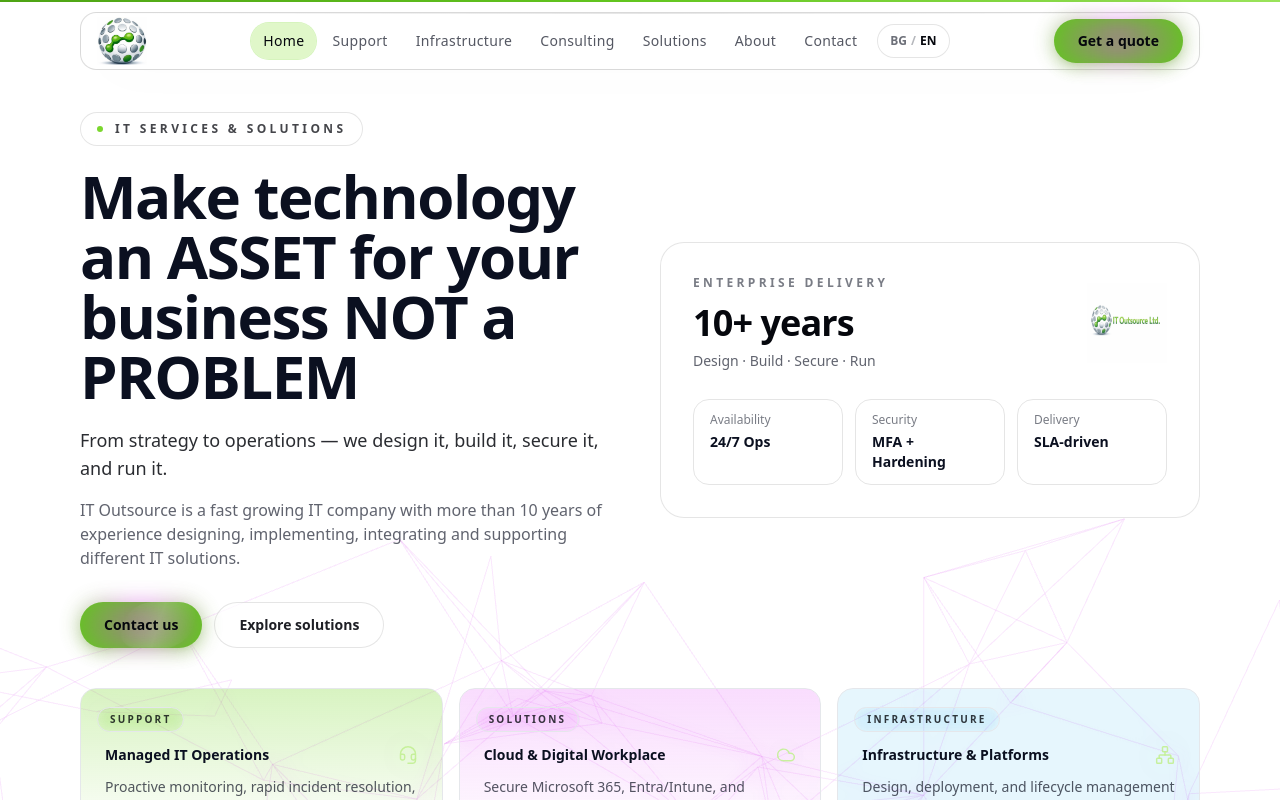
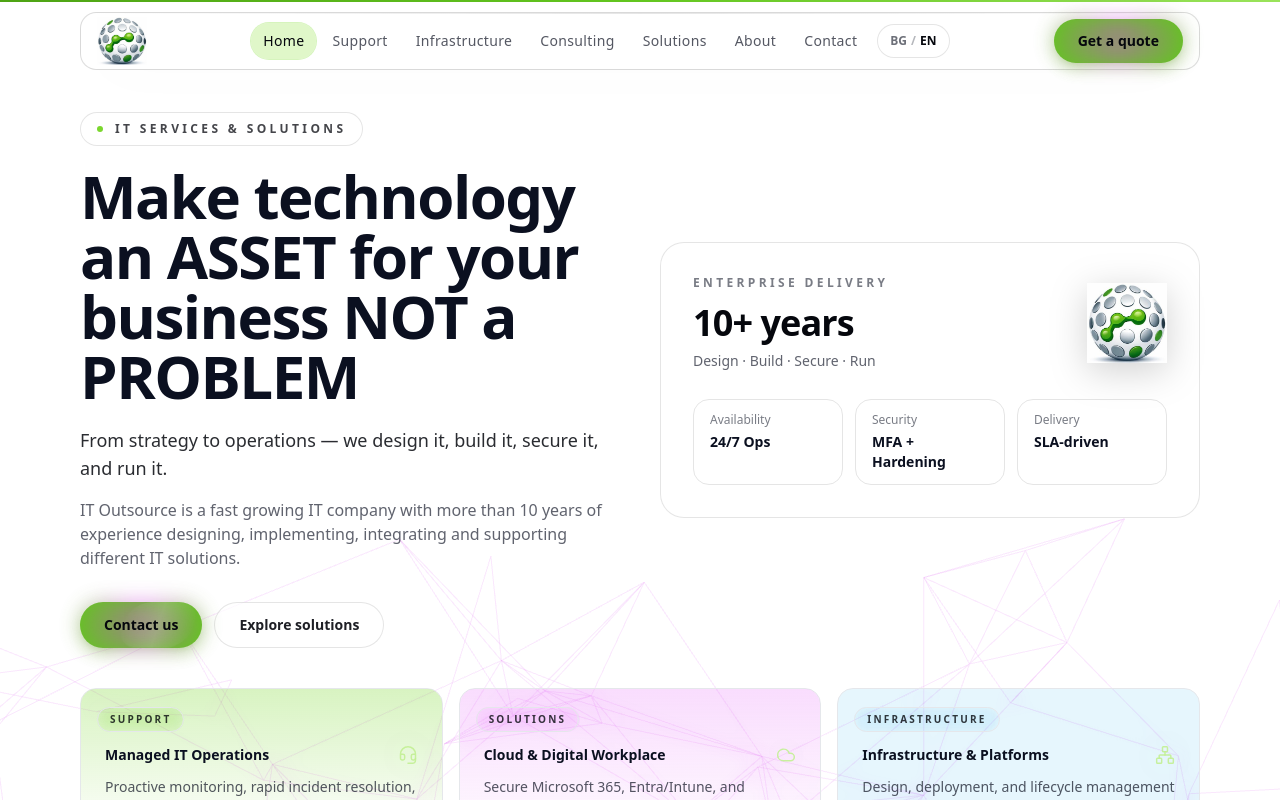
Before and after one commit to gushterovstefan/itosite, a React (Vite) app in the folder website/: page / in a window 1280 px wide. Shown: the top 800 px of the page. Built offline with nearby package versions, Linux system fonts and the light colour scheme.

Commit message:
Hero metric card: use globe logo + stronger visibility

```diff
--- a/website/src/pages/HomeGem.jsx
+++ b/website/src/pages/HomeGem.jsx
@@ -8,7 +8,7 @@ import { ClickCard } from '../components/Cards.jsx'
 import { Icon, icons } from '../components/Icons.jsx'
 import SheenButton from '../components/SheenButton.jsx'
 import { useContent } from '../content/index.jsx'
-import logo from '../assets/logo-green.jpg'
+import logo from '../assets/logo-globe.jpg'
 
 const HeroWebGL = lazy(() => import('../components/HeroWebGL.jsx'))
 
@@ -68,7 +68,12 @@ export default function HomeGem() {
                     <div className="mt-3 text-4xl font-semibold tracking-tight text-ink-950">10+ years</div>
                     <div className="mt-2 text-sm text-ink-900/65">Design · Build · Secure · Run</div>
                   </div>
-                  <img src={logo} alt="" aria-hidden="true" className="h-20 w-20 opacity-80" />
+                  <img
+                    src={logo}
+                    alt=""
+                    aria-hidden="true"
+                    className="h-16 w-16 drop-shadow-[0_8px_18px_rgba(0,0,0,0.18)] md:h-20 md:w-20"
+                  />
                 </div>
 
                 <div className="mt-7 grid gap-3 sm:grid-cols-3">
```
